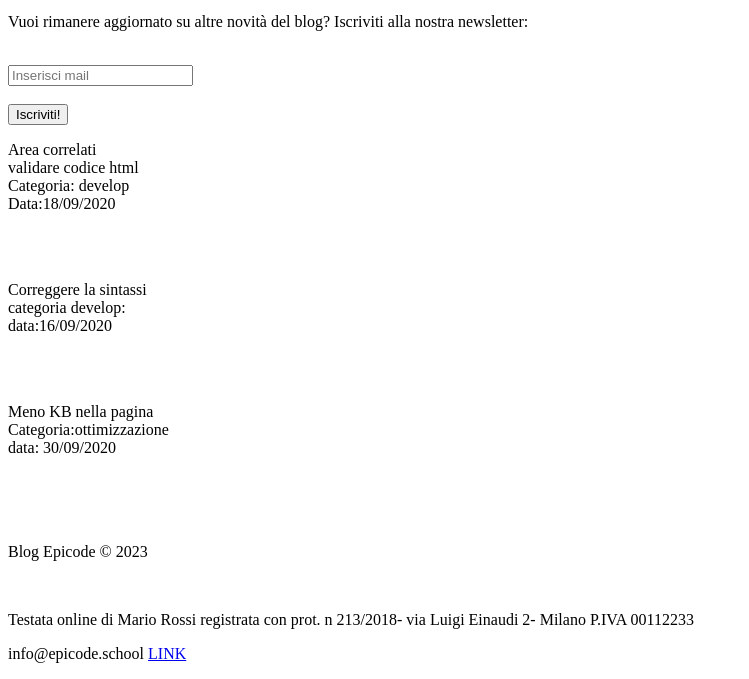
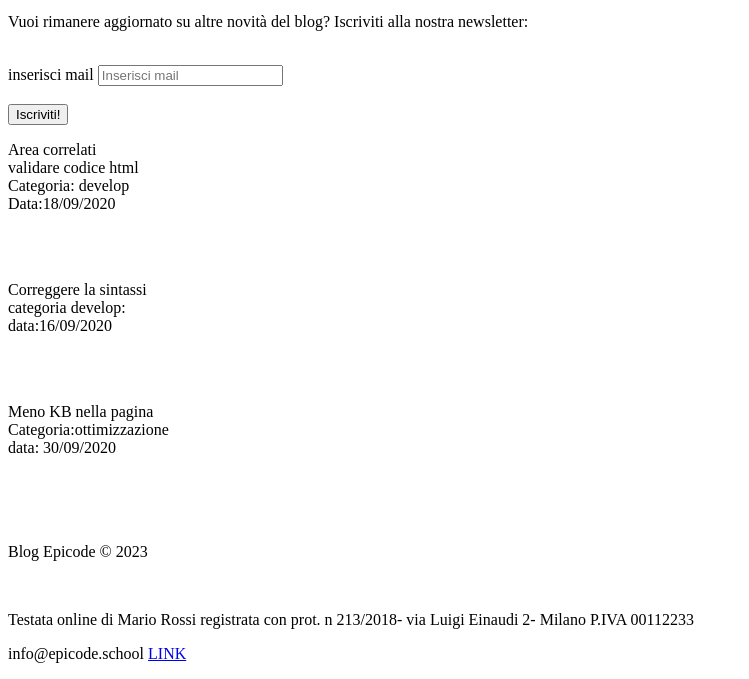
Before and after one commit to Victorepicode/g2, a plain HTML site: page index.html in a window 1280 px wide. Shown: the part 1450-2129 px from the top of the page, without its empty margins (0-749 px from the left). Drawn offline with Linux system fonts and the light colour scheme.

Commit message:
Esecitazione seconda giornata.commit

```diff
--- a/index.html
+++ b/index.html
@@ -97,7 +97,9 @@
         <p>Vuoi rimanere aggiornato su altre novità del blog? Iscriviti alla nostra newsletter:</p>
     </br>
         <form>
-            <input type="mail" placeholder="Inserisci mail" />
+            <label for="mail">inserisci mail</label>
+            <input type="email" id="mail" placeholder="Inserisci mail" />
+
         </form>
         </br>
        <button type="submit">Iscriviti!</button>
```
